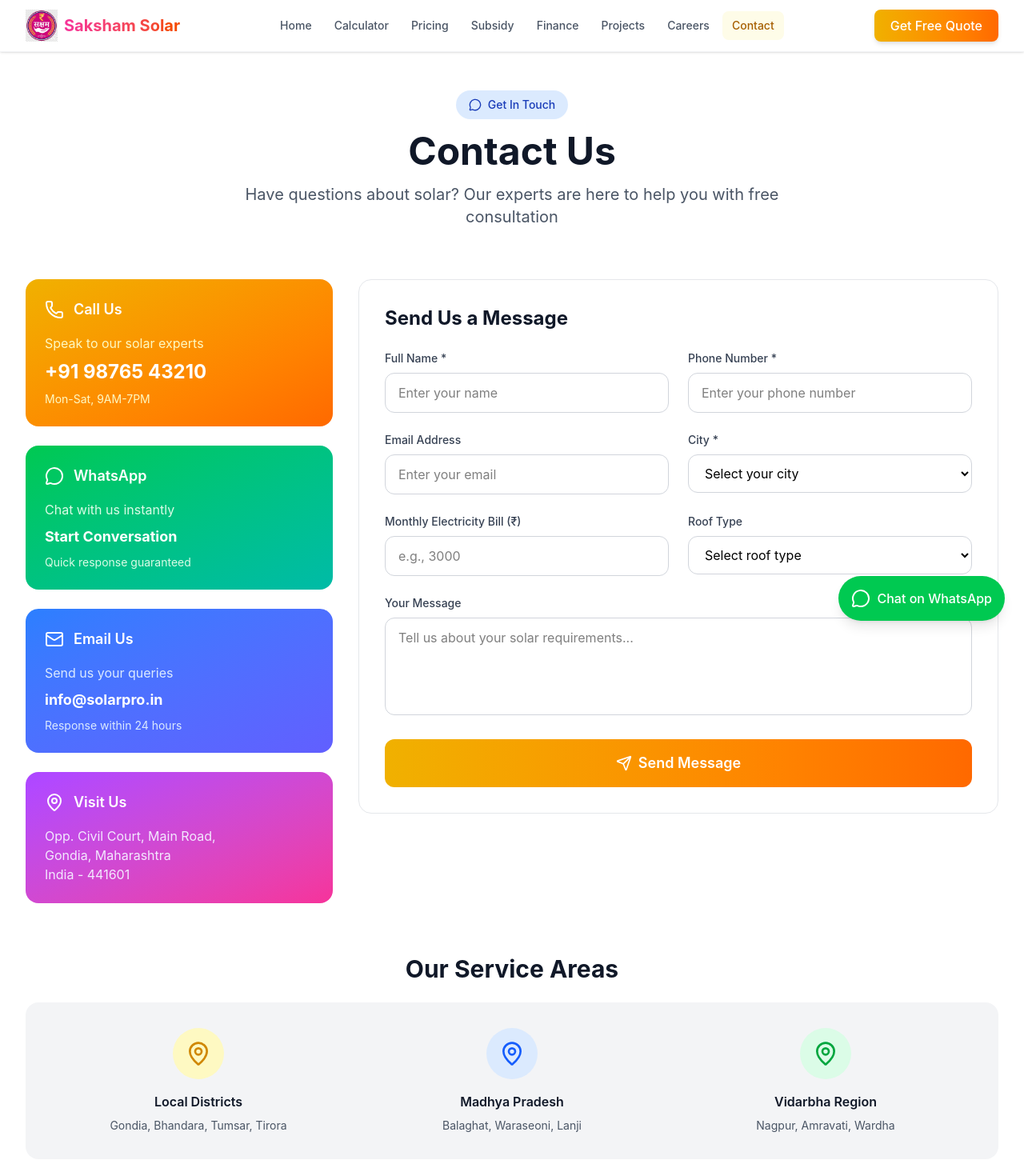
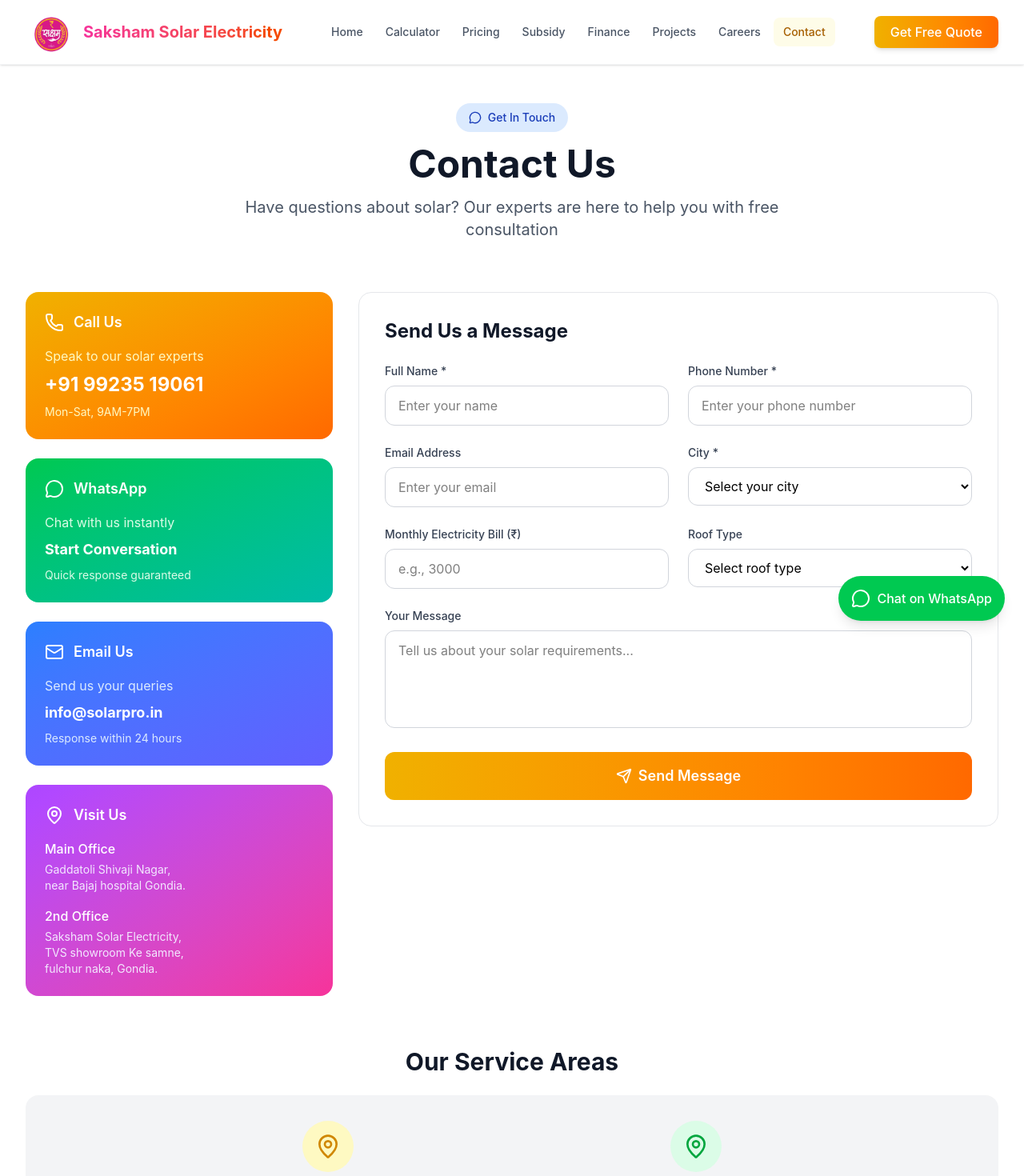
Before and after one commit to Omkesh-Manjute/saksham-solar-, a React (Vite) app: page /contact in a window 1280 px wide. Shown: the top 1470 px of the page at 80% size. Built offline with nearby package versions, Linux system fonts and the light colour scheme.

Commit message:
Updated brand name to Saksham Solar Electricity, updated pricing plans, adjusted EMI rates, updated locations to Vidarbha region, fixed address spelling, added Google Maps links, and updated transparent logo

```diff
--- a/index.html
+++ b/index.html
@@ -3,8 +3,8 @@
   <head>
     <meta charset="UTF-8" />
     <meta name="viewport" content="width=device-width, initial-scale=1.0" />
-    <title>Saksham Solar - Solar Installation & Subsidy | Save 90% on Electricity</title>
-    <meta name="description" content="Saksham Solar is India's trusted solar energy partner. Get up to ₹78,000 government subsidy, easy EMI options, and save up to 90% on electricity bills. Free consultation!" />
+    <title>Saksham Solar Electricity - Solar Installation & Subsidy | Save 90% on Electricity</title>
+    <meta name="description" content="Saksham Solar Electricity is India's trusted solar energy partner. Get up to ₹78,000 government subsidy, easy EMI options, and save up to 90% on electricity bills. Free consultation!" />
   </head>
   <body>
     <div id="root"></div>
--- a/src/components/Footer.tsx
+++ b/src/components/Footer.tsx
@@ -9,8 +9,8 @@
           {/* Brand */}
           <div>
             <Link to="/" className="flex items-center space-x-2 mb-4">
-              <img src="/logo.png" alt="Saksham Solar Logo" className="h-10 w-10 object-contain" />
-              <span className="text-xl font-bold">Saksham Solar</span>
+              <img src="/logo.png" alt="Saksham Solar Electricity Logo" className="h-20 w-20 object-contain" />
+              <span className="text-xl font-bold">Saksham Solar Electricity</span>
             </Link>
             <p className="text-gray-400 text-sm leading-relaxed">
               India's trusted solar energy partner. Helping homes and businesses
@@ -50,15 +50,17 @@
             <ul className="space-y-3">
               <li className="flex items-start space-x-3">
                 <Phone className="h-5 w-5 text-yellow-400 mt-0.5" />
-                <span className="text-gray-400 text-sm">+91 98765 43210</span>
+                <span className="text-gray-400 text-sm">+91 99235 19061</span>
               </li>
               <li className="flex items-start space-x-3">
                 <Mail className="h-5 w-5 text-yellow-400 mt-0.5" />
                 <span className="text-gray-400 text-sm">info@sakshamsolar.in</span>
               </li>
               <li className="flex items-start space-x-3">
-                <MapPin className="h-5 w-5 text-yellow-400 mt-0.5" />
-                <span className="text-gray-400 text-sm">Gondia, Maharashtra, India - 441601</span>
+                <MapPin className="h-5 w-5 text-yellow-400 mt-0.5 flex-shrink-0" />
+                <a href="https://maps.app.goo.gl/Swio5zF3MCdoRazF9" target="_blank" rel="noopener noreferrer" className="text-gray-400 text-sm hover:text-yellow-400 transition-colors">
+                  Gaddatoli Shivaji Nagar, near Bajaj hospital Gondia
+                </a>
               </li>
             </ul>
           </div>
@@ -86,7 +88,7 @@
         {/* Bottom Bar */}
         <div className="border-t border-gray-800 mt-10 pt-6 flex flex-col md:flex-row justify-between items-center space-y-4 md:space-y-0">
           <p className="text-gray-500 text-sm">
-            © 2026 Saksham Solar. All rights reserved.
+            © 2026 Saksham Solar Electricity. All rights reserved.
           </p>
           <div className="flex space-x-6 text-sm">
             <Link to="#" className="text-gray-500 hover:text-yellow-400 transition-colors">Privacy Policy</Link>
--- a/src/components/Navbar.tsx
+++ b/src/components/Navbar.tsx
@@ -20,12 +20,12 @@
   return (
     <nav className="sticky top-0 z-50 bg-white/95 backdrop-blur-sm border-b border-gray-100 shadow-sm">
       <div className="max-w-7xl mx-auto px-4 sm:px-6 lg:px-8">
-        <div className="flex justify-between items-center h-16">
+        <div className="flex justify-between items-center h-20">
           {/* Logo */}
           <Link to="/" className="flex items-center space-x-2">
-            <img src="/logo.png" alt="Saksham Solar Logo" className="h-10 w-10 object-contain" />
+            <img src="/logo.png" alt="Saksham Solar Electricity Logo" className="h-16 w-16 object-contain" />
             <span className="text-xl font-bold bg-gradient-to-r from-pink-500 to-orange-600 bg-clip-text text-transparent">
-              Saksham Solar
+              Saksham Solar Electricity
             </span>
           </Link>
 
--- a/src/components/WhatsAppButton.tsx
+++ b/src/components/WhatsAppButton.tsx
@@ -1,7 +1,7 @@
 import { MessageCircle } from 'lucide-react';
 
 export default function WhatsAppButton() {
-  const phoneNumber = '919876543210'; // Replace with actual number
+  const phoneNumber = '919923519061'; // Replace with actual number
   const message = 'Hello! I am interested in solar installation. Please provide more details.';
   const whatsappUrl = `https://wa.me/${phoneNumber}?text=${encodeURIComponent(message)}`;
 
--- a/src/pages/Careers.tsx
+++ b/src/pages/Careers.tsx
@@ -286,7 +286,7 @@
                       <option value="">Select location</option>
                       <option value="Gondia">Gondia</option>
                       <option value="Bhandara">Bhandara</option>
-                      <option value="Balaghat">Balaghat</option>
+                      <option value="Wardha">Wardha</option>
                       <option value="Tumsar">Tumsar</option>
                       <option value="Nagpur">Nagpur</option>
                       <option value="Any">Any Location</option>
--- a/src/pages/Contact.tsx
+++ b/src/pages/Contact.tsx
@@ -47,8 +47,8 @@
                 <h3 className="font-semibold text-lg">Call Us</h3>
               </div>
               <p className="text-yellow-100 mb-2">Speak to our solar experts</p>
-              <a href="tel:+919876543210" className="text-2xl font-bold hover:underline">
-                +91 98765 43210
+              <a href="tel:+919923519061" className="text-2xl font-bold hover:underline">
+                +91 99235 19061
               </a>
               <p className="text-sm text-yellow-100 mt-2">Mon-Sat, 9AM-7PM</p>
             </div>
@@ -60,7 +60,7 @@
               </div>
               <p className="text-green-100 mb-2">Chat with us instantly</p>
               <a
-                href="https://wa.me/919876543210"
+                href="https://wa.me/919923519061"
                 target="_blank"
                 rel="noopener noreferrer"
                 className="text-lg font-bold hover:underline"
@@ -82,16 +82,28 @@
               <p className="text-sm text-blue-100 mt-2">Response within 24 hours</p>
             </div>
 
-            <div className="bg-gradient-to-br from-purple-500 to-pink-500 rounded-2xl p-6 text-white">
+            <div className="bg-gradient-to-br from-purple-500 to-pink-500 rounded-2xl p-6 text-white overflow-y-auto max-h-[300px]">
               <div className="flex items-center space-x-3 mb-4">
                 <MapPin className="h-6 w-6" />
                 <h3 className="font-semibold text-lg">Visit Us</h3>
               </div>
-              <p className="text-purple-100">
-                Opp. Civil Court, Main Road,<br />
-                Gondia, Maharashtra<br />
-                India - 441601
-              </p>
+              <div className="space-y-4">
+                <div>
+                  <h4 className="font-medium text-white mb-1">Main Office</h4>
+                  <a href="https://maps.app.goo.gl/Swio5zF3MCdoRazF9" target="_blank" rel="noopener noreferrer" className="block text-purple-100 text-sm hover:text-white transition-colors">
+                    Gaddatoli Shivaji Nagar,<br />
+                    near Bajaj hospital Gondia.
+                  </a>
+                </div>
+                <div>
+                  <h4 className="font-medium text-white mb-1">2nd Office</h4>
+                  <p className="text-purple-100 text-sm">
+                    Saksham Solar Electricity,<br />
+                    TVS showroom Ke samne,<br />
+                    fulchur naka, Gondia.
+                  </p>
+                </div>
+              </div>
             </div>
           </div>
 
@@ -155,12 +167,12 @@
                         <option value="Nagpur">Nagpur</option>
                         <option value="Mumbai">Mumbai</option>
                         <option value="Pune">Pune</option>
-                        <option value="Delhi">Delhi</option>
-                        <option value="Bangalore">Bangalore</option>
-                        <option value="Chennai">Chennai</option>
-                        <option value="Hyderabad">Hyderabad</option>
-                        <option value="Ahmedabad">Ahmedabad</option>
-                        <option value="Jaipur">Jaipur</option>
+                        <option value="Gondia">Gondia</option>
+                        <option value="Bhandara">Bhandara</option>
+                        <option value="Chandrapur">Chandrapur</option>
+                        <option value="Amravati">Amravati</option>
+                        <option value="Wardha">Wardha</option>
+                        <option value="Yavatmal">Yavatmal</option>
                         <option value="Other">Other</option>
                       </select>
                     </div>
@@ -247,20 +259,13 @@
         <div className="mb-16">
           <h2 className="text-3xl font-bold text-gray-900 mb-6 text-center">Our Service Areas</h2>
           <div className="bg-gray-100 rounded-2xl p-8">
-            <div className="grid md:grid-cols-3 gap-6">
+            <div className="grid md:grid-cols-2 gap-6 max-w-4xl mx-auto">
               <div className="text-center">
                 <div className="bg-yellow-100 w-16 h-16 rounded-full flex items-center justify-center mx-auto mb-4">
                   <MapPin className="h-8 w-8 text-yellow-600" />
                 </div>
                 <h3 className="font-semibold text-gray-900 mb-2">Local Districts</h3>
                 <p className="text-gray-600 text-sm">Gondia, Bhandara, Tumsar, Tirora</p>
-              </div>
-              <div className="text-center">
-                <div className="bg-blue-100 w-16 h-16 rounded-full flex items-center justify-center mx-auto mb-4">
-                  <MapPin className="h-8 w-8 text-blue-600" />
-                </div>
-                <h3 className="font-semibold text-gray-900 mb-2">Madhya Pradesh</h3>
-                <p className="text-gray-600 text-sm">Balaghat, Waraseoni, Lanji</p>
               </div>
               <div className="text-center">
                 <div className="bg-green-100 w-16 h-16 rounded-full flex items-center justify-center mx-auto mb-4">
@@ -303,7 +308,7 @@
                 <p className="text-gray-300 text-sm">Available 24/7 for existing customers</p>
               </div>
               <a
-                href="tel:+919876543210"
+                href="tel:+919923519061"
                 className="inline-block bg-yellow-500 text-gray-900 px-6 py-3 rounded-xl font-semibold hover:bg-yellow-400 transition-colors"
               >
                 Call Now
--- a/src/pages/Finance.tsx
+++ b/src/pages/Finance.tsx
@@ -104,17 +104,17 @@
                 </label>
                 <input
                   type="range"
-                  min="8"
-                  max="15"
+                  min="6"
+                  max="22"
                   step="0.5"
                   value={interestRate}
                   onChange={(e) => setInterestRate(Number(e.target.value))}
                   className="w-full h-2 bg-gray-200 rounded-lg appearance-none cursor-pointer accent-blue-600"
                 />
                 <div className="flex justify-between mt-2">
-                  <span className="text-sm text-gray-500">8%</span>
+                  <span className="text-sm text-gray-500">6%</span>
                   <span className="text-lg font-semibold text-gray-900">{interestRate}%</span>
-                  <span className="text-sm text-gray-500">15%</span>
+                  <span className="text-sm text-gray-500">22%</span>
                 </div>
               </div>
             </div>
--- a/src/pages/Home.tsx
+++ b/src/pages/Home.tsx
@@ -38,21 +38,21 @@
     location: 'Gondia',
     image: '👨‍💼',
     rating: 5,
-    text: 'Installed 3kW system in Gondia. My electricity bill dropped from ₹4500 to ₹800. Excellent service by Saksham Solar!',
+    text: 'Installed 3kW system in Gondia. My electricity bill dropped from ₹4500 to ₹800. Excellent service by Saksham Solar Electricity!',
   },
   {
     name: 'Vijay Patle',
-    location: 'Balaghat',
+    location: 'Nagpur',
     image: '🧑‍💼',
     rating: 5,
-    text: 'Professional team, quick installation in Balaghat. The subsidy process was handled smoothly. Highly recommended!',
+    text: 'Professional team, quick installation in Nagpur. The subsidy process was handled smoothly. Highly recommended!',
   },
   {
     name: 'Rahul Meshram',
     location: 'Bhandara',
     image: '🧑‍💼',
     rating: 5,
-    text: 'Best investment for my home in Bhandara. The Saksham Solar team guided me through everything. Zero maintenance hassle.',
+    text: 'Best investment for my home in Bhandara. The Saksham Solar Electricity team guided me through everything. Zero maintenance hassle.',
   },
   {
     name: 'Anita Bisen',
@@ -67,16 +67,16 @@
   {
     name: 'Basic',
     kw: '1kW',
-    price: '₹80,000',
-    afterSubsidy: '₹50,000',
+    price: '₹65,000',
+    afterSubsidy: '₹35,000',
     savings: '₹1,500/month',
     suitable: 'Small homes, 1-2 BHK',
   },
   {
     name: 'Standard',
     kw: '2kW',
-    price: '₹1,50,000',
-    afterSubsidy: '₹90,000',
+    price: '₹1,45,000',
+    afterSubsidy: '₹85,000',
     savings: '₹3,000/month',
     suitable: 'Medium homes, 2-3 BHK',
     popular: true,
@@ -84,8 +84,8 @@
   {
     name: 'Premium',
     kw: '3kW',
-    price: '₹2,20,000',
-    afterSubsidy: '₹1,42,000',
+    price: '₹2,00,000',
+    afterSubsidy: '₹1,22,000',
     savings: '₹4,500/month',
     suitable: 'Large homes, 3+ BHK',
   },
@@ -171,7 +171,7 @@
                   <div className="flex items-center justify-between text-white">
                     <div>
                       <h3 className="font-bold text-xl">Premium Installation</h3>
-                      <p className="text-gray-300 text-sm">Serving Vidarbha & MP Border</p>
+                      <p className="text-gray-300 text-sm">Serving All Vidarbha</p>
                     </div>
                     <div className="bg-yellow-500 p-2 rounded-full shadow-lg">
                       <Sun className="h-6 w-6 text-white animate-spin-slow" />
@@ -205,7 +205,7 @@
         <div className="max-w-7xl mx-auto px-4 sm:px-6 lg:px-8">
           <div className="text-center mb-16">
             <h2 className="text-3xl lg:text-4xl font-bold text-gray-900 mb-4">
-              Why Choose Saksham Solar?
+              Why Choose Saksham Solar Electricity?
             </h2>
             <p className="text-xl text-gray-600 max-w-2xl mx-auto">
               We provide end-to-end solar solutions with the best quality and service
--- a/src/pages/Projects.tsx
+++ b/src/pages/Projects.tsx
@@ -38,10 +38,10 @@
   },
   {
     id: 4,
-    title: 'Farm Solar Pump - Balaghat',
+    title: 'Farm Solar Pump - Gondia',
     category: 'agricultural',
     size: '5 HP',
-    location: 'Balaghat, Madhya Pradesh',
+    location: 'Gondia, Maharashtra',
     savings: '₹8,000/month',
     image: '🚜',
     description: 'Solar water pump installation replacing diesel pump',
@@ -49,10 +49,10 @@
   },
   {
     id: 5,
-    title: 'Residential Installation - Delhi',
+    title: 'Residential Installation - Bhandara',
     category: 'residential',
     size: '5 kW',
-    location: 'Delhi',
+    location: 'Bhandara, Maharashtra',
     savings: '₹7,500/month',
     image: '🏡',
     description: 'Premium solar system for large independent house',
@@ -60,10 +60,10 @@
   },
   {
     id: 6,
-    title: 'School Solar Project - Bangalore',
+    title: 'School Solar Project - Nagpur',
     category: 'commercial',
     size: '25 kW',
-    location: 'Bangalore, Karnataka',
+    location: 'Nagpur, Maharashtra',
     savings: '₹35,000/month',
     image: '🏫',
     description: 'Solar installation for educational institution',
@@ -196,7 +196,7 @@
           <div className="max-w-3xl mx-auto text-center">
             <div className="text-6xl mb-4">⭐⭐⭐⭐⭐</div>
             <blockquote className="text-2xl font-medium mb-6">
-              "Saksham Solar installed a 5kW system at our factory. The team was professional,
+              "Saksham Solar Electricity installed a 5kW system at our factory. The team was professional,
               installation was quick, and we're already seeing 70% reduction in electricity bills!"
             </blockquote>
             <div>
--- a/src/pages/SolarCalculator.tsx
+++ b/src/pages/SolarCalculator.tsx
@@ -22,8 +22,8 @@
   const [submitted, setSubmitted] = useState(false);
 
   const locations = [
-    'Nagpur', 'Mumbai', 'Pune', 'Delhi', 'Bangalore', 'Chennai',
-    'Hyderabad', 'Ahmedabad', 'Jaipur', 'Other'
+    'Nagpur', 'Mumbai', 'Pune', 'Gondia', 'Bhandara', 'Chandrapur',
+    'Amravati', 'Wardha', 'Yavatmal', 'Other'
   ];
 
   const calculateSolar = () => {
@@ -38,8 +38,12 @@
     else if (bill <= 6000) systemSize = 4;
     else systemSize = 5;
 
-    const costPerKw = 65000;
-    const cost = systemSize * costPerKw;
+    let cost: number;
+    if (systemSize === 1) cost = 65000;
+    else if (systemSize === 2) cost = 145000;
+    else if (systemSize === 3) cost = 200000;
+    else if (systemSize === 4) cost = 245000;
+    else cost = 290000;
 
     let subsidy: number;
     if (systemSize === 1) subsidy = 30000;
--- a/src/pages/Subsidy.tsx
+++ b/src/pages/Subsidy.tsx
@@ -172,38 +172,7 @@
           </div>
         </div>
 
-        {/* State-wise Additional Subsidy */}
-        <div className="mb-16">
-          <h2 className="text-3xl font-bold text-gray-900 mb-6">State-wise Additional Subsidy</h2>
-          <div className="bg-gray-50 rounded-2xl p-8 overflow-x-auto">
-            <table className="w-full">
-              <thead>
-                <tr className="border-b border-gray-200">
-                  <th className="text-left py-4 px-4 font-semibold text-gray-900">State</th>
-                  <th className="text-left py-4 px-4 font-semibold text-gray-900">Additional Subsidy</th>
-                  <th className="text-left py-4 px-4 font-semibold text-gray-900">Total Benefit</th>
-                </tr>
-              </thead>
-              <tbody>
-                {[
-                  { state: 'Maharashtra', additional: 'Up to ₹20,000', total: 'Up to ₹98,000' },
-                  { state: 'Gujarat', additional: 'Up to ₹25,000', total: 'Up to ₹1,03,000' },
-                  { state: 'Rajasthan', additional: 'Up to ₹15,000', total: 'Up to ₹93,000' },
-                  { state: 'Karnataka', additional: 'Up to ₹20,000', total: 'Up to ₹98,000' },
-                  { state: 'Tamil Nadu', additional: 'Up to ₹18,000', total: 'Up to ₹96,000' },
-                  { state: 'Delhi', additional: 'Up to ₹22,000', total: 'Up to ₹1,00,000' },
-                ].map((row, index) => (
-                  <tr key={index} className="border-b border-gray-100">
-                    <td className="py-4 px-4 text-gray-700">{row.state}</td>
-                    <td className="py-4 px-4 text-green-600 font-medium">{row.additional}</td>
-                    <td className="py-4 px-4 text-yellow-600 font-bold">{row.total}</td>
-                  </tr>
-                ))}
-              </tbody>
-            </table>
-            <p className="text-xs text-gray-500 mt-4">* State subsidies are subject to change. Please verify with local authorities.</p>
-          </div>
-        </div>
+
 
         {/* FAQ */}
         <div className="mb-16">
```
Also changed, not shown: src/pages/Pricing.tsx (+5 -5 lines), public/logo.png.
